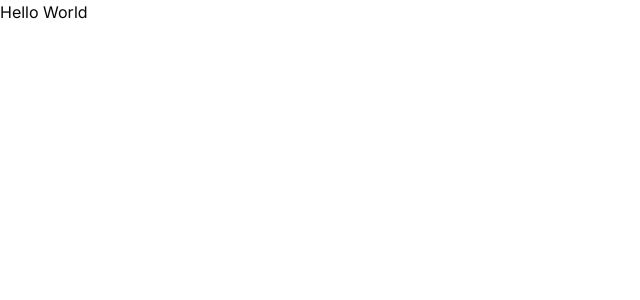
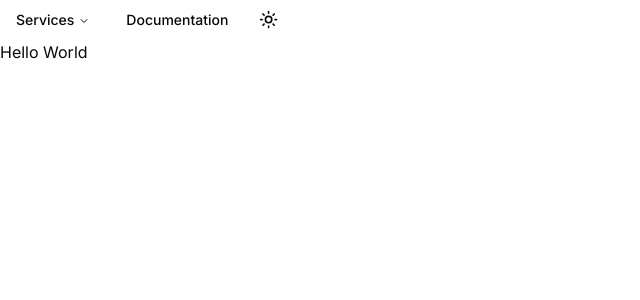
Before and after one commit to itsjmendez/toro, a Next.js app: page / in a window 1280 px wide. Shown: the top 300 px of the page, without its empty margins (0-640 px from the left). Built offline with nearby package versions, Linux system fonts and the light colour scheme.

Commit message:
fix: import naming

```diff
--- a/app/layout.tsx
+++ b/app/layout.tsx
@@ -2,6 +2,7 @@ import type { Metadata } from 'next';
 import { Inter } from 'next/font/google';
 import './globals.css';
 import { ThemeProvider } from '@/components/theme-provider';
+import SiteHeader from '@/components/site-header';
 
 const inter = Inter({ subsets: ['latin'] });
 
@@ -24,6 +25,7 @@ export default function RootLayout({
           enableSystem
           disableTransitionOnChange
         >
+          <SiteHeader />
           {children}
         </ThemeProvider>
       </body>
```
